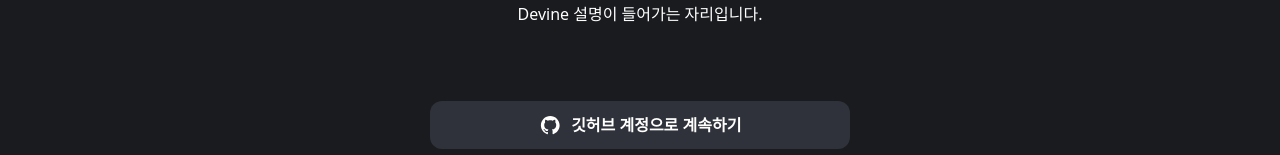
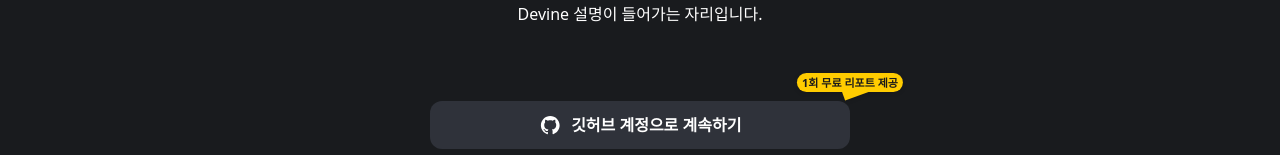
Before and after one commit to DeVine-2025/DeVine_FrontEnd, a React (Vite) app: page /login in a window 1280 px wide. Shown: the part 448-603 px from the top of the page. Built offline with nearby package versions, Linux system fonts and the light colour scheme; no server answers; a web font is replaced by a local one.

Commit message:
feat: 로그인 말풍선 배지 추가

```diff
--- a/src/pages/login/login-page.tsx
+++ b/src/pages/login/login-page.tsx
@@ -32,8 +32,14 @@ const LoginPage = () => {
           <button
             type="button"
             onClick={() => void handleOAuthSignIn('github')}
-            className="flex h-[48px] w-full items-center justify-center gap-4 rounded-[12px] px-4 whitespace-nowrap bg-[var(--color-auth-btn-dark-bg)] text-[var(--color-auth-btn-dark-text)]"
+            className="relative flex h-[48px] w-full items-center justify-center gap-4 rounded-[12px] px-4 overflow-visible whitespace-nowrap bg-[var(--color-auth-btn-dark-bg)] text-[var(--color-auth-btn-dark-text)]"
           >
+            <span className="absolute -top-13 right-0 translate-x-[50%] drop-shadow-sm">
+              <span className="absolute bottom-2 left-[60%] h-15 w-5 -translate-x-1/2 translate-y-1/2 rotate-70 bg-[var(--color-auth-accent,#ffcc00)]" />
+              <span className="relative z-10 rounded-full bg-[var(--color-auth-accent,#ffcc00)] px-2 py-[2px] text-[11px] font-semibold leading-none text-[#1a1a1a]">
+                1회 무료 리포트 제공
+              </span>
+            </span>
             <GithubIcon className="h-9 w-9" aria-hidden="true" />
             깃허브 계정으로 계속하기
           </button>
```
